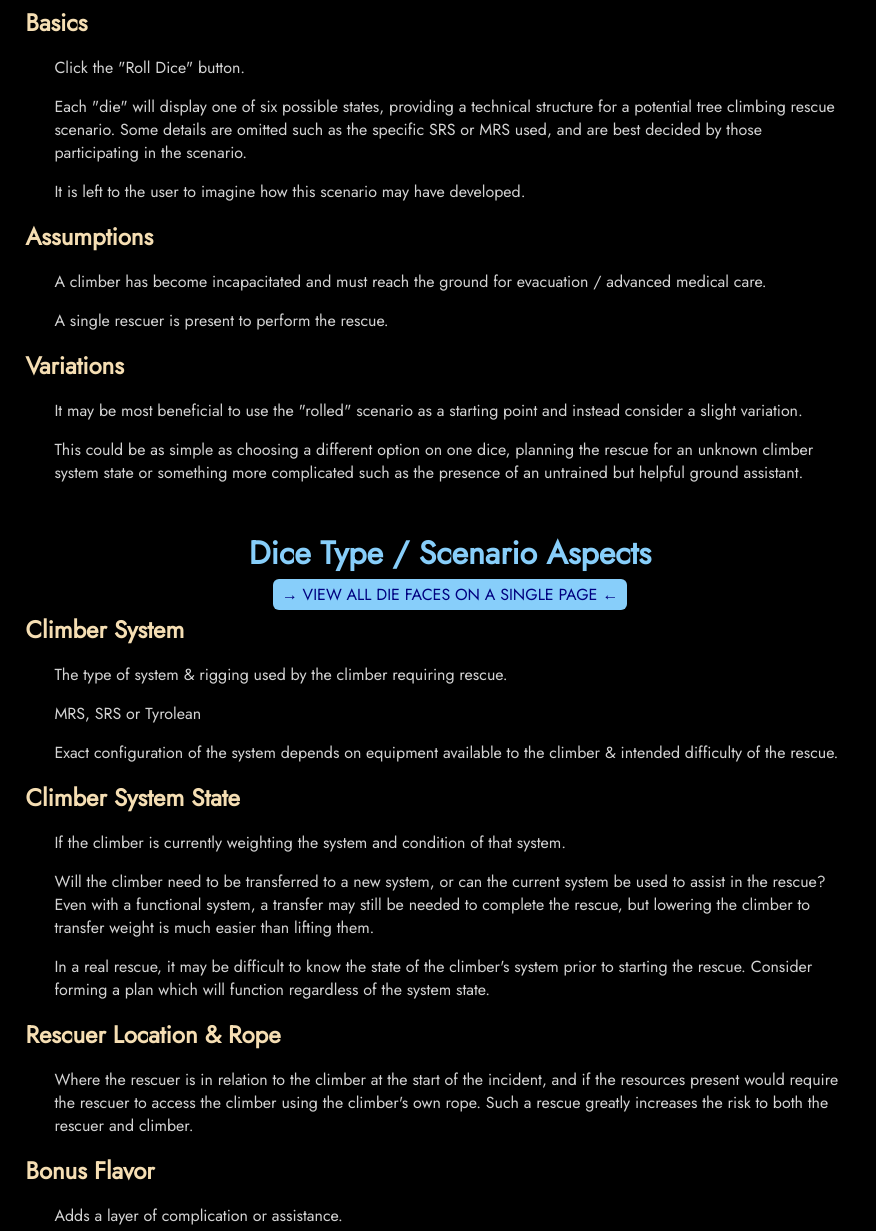
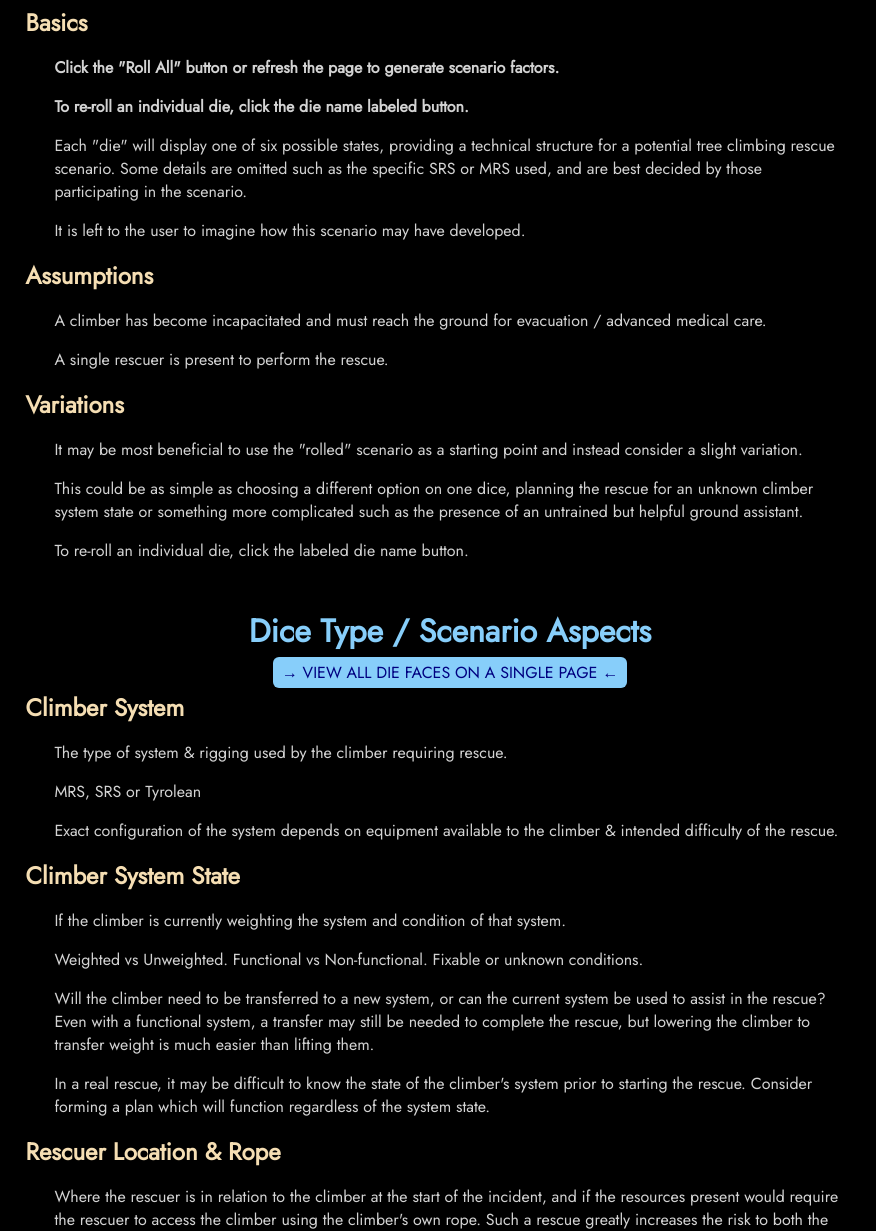
Before and after one commit to treetool/treetool.github.io, a plain HTML site: page info.html in a window 1280 px wide. Shown: the part 498-1729 px from the top of the page, without its empty margins (0-876 px from the left). Drawn offline with Linux system fonts and the light colour scheme.

Commit message:
Add files via upload

```diff
--- a/info.html
+++ b/info.html
@@ -24,7 +24,8 @@
 
 <h1>To Use</h1>
 <h2>Basics</h2>
-<p>Click the "Roll Dice" button.</p>
+<p><strong>Click the "Roll All" button or refresh the page to generate scenario factors.</strong></p>
+<p><strong>To re-roll an individual die, click the die name labeled button.</strong></p>
 <p>Each "die" will display one of six possible states, providing a technical structure for a potential tree climbing rescue scenario. Some details are omitted such as the specific SRS or MRS used, and are best decided by those participating in the scenario.</p>
 <p>It is left to the user to imagine how this scenario may have developed.</p>
 
@@ -35,6 +36,7 @@
 <h2>Variations</h2>
 <p>It may be most beneficial to use the "rolled" scenario as a starting point and instead consider a slight variation.</p>
 <p>This could be as simple as choosing a different option on one dice, planning the rescue for an unknown climber system state or something more complicated such as the presence of an untrained but helpful ground assistant.</p>
+<p>To re-roll an individual die, click the labeled die name button.</p>
 
 <div>&nbsp;</div>
 
@@ -47,11 +49,13 @@
 
 <h2>Climber System State</h2>
 <p>If the climber is currently weighting the system and condition of that system.</p>
+<p>Weighted vs Unweighted. Functional vs Non-functional. Fixable or unknown conditions.</p>
 <p>Will the climber need to be transferred to a new system, or can the current system be used to assist in the rescue? Even with a functional system, a transfer may still be needed to complete the rescue, but lowering the climber to transfer weight is much easier than lifting them.</p>
 <p>In a real rescue, it may be difficult to know the state of the climber's system prior to starting the rescue. Consider forming a plan which will function regardless of the system state.</p>
 
 <h2>Rescuer Location & Rope</h2>
 <p>Where the rescuer is in relation to the climber at the start of the incident, and if the resources present would require the rescuer to access the climber using the climber's own rope. Such a rescue greatly increases the risk to both the rescuer and climber.</p>
+<p>May also indicate a traversing rescue scenario without suitable overhead anchor as might be the case during a tree-to-tree traverse.</p>
 
 <h2>Bonus Flavor</h2>
 <p>Adds a layer of complication or assistance.</p>
```
Also changed, not shown: index-light.html (+1 -1 lines), index.html (+1 -1 lines).
